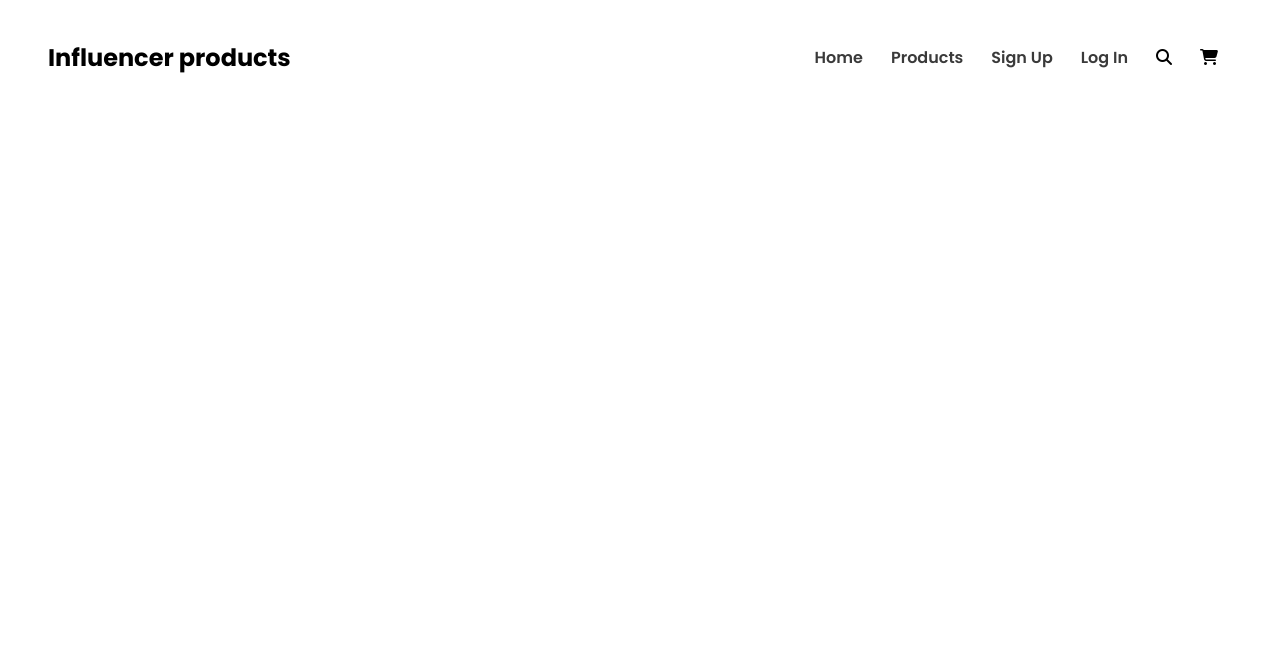
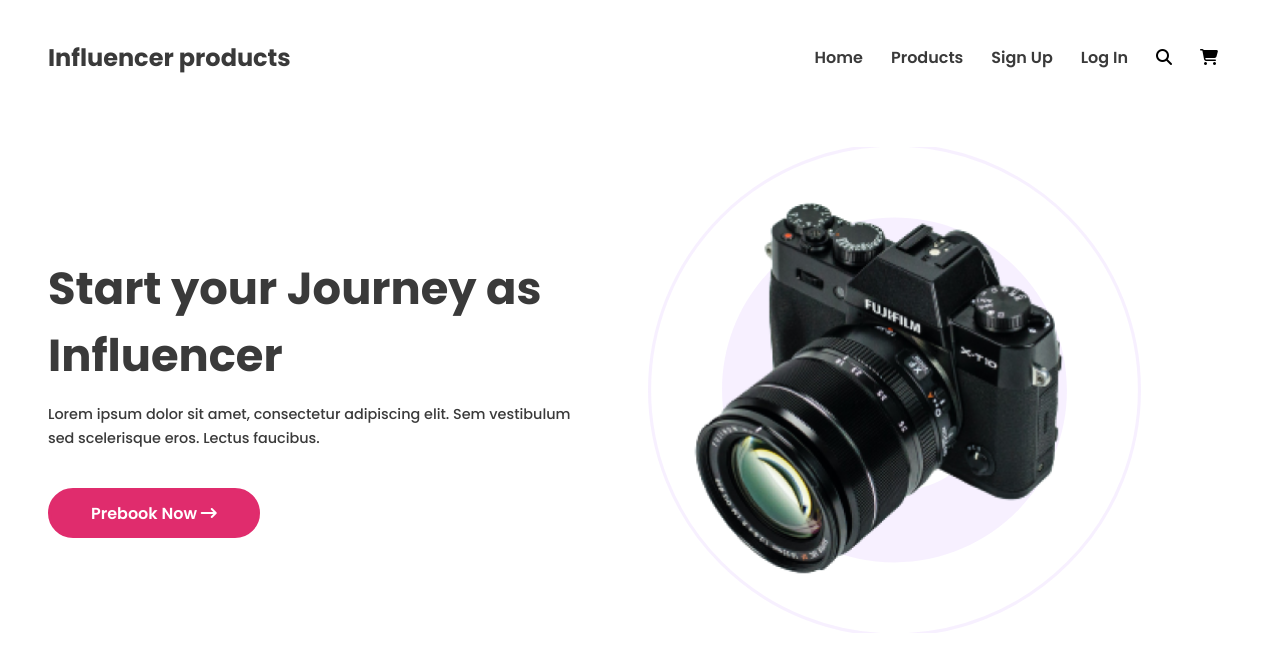
Before and after one commit to sarfarazakram576/influencer-gear, a plain HTML site: page index.html in a window 1280 px wide. Drawn offline with Linux system fonts and the light colour scheme.

Commit message:
Add influencer  section of influencer-gear

```diff
--- a/index.html
+++ b/index.html
@@ -26,6 +26,20 @@
 </div>
 </header>
 
-
+<main>
+    <section class="influencer">
+        <div class="influencer-container">
+            <div class="influencer-items1">
+                <h1 style="font-size: 2.8rem;margin: .8rem 0;">Start your Journey as
+                    Influencer</h1>
+                <p style="font-size: .9rem; margin-bottom: 2.4rem;font-weight: 500;">Lorem ipsum dolor sit amet, consectetur adipiscing elit. Sem vestibulum sed scelerisque eros. Lectus faucibus.</p>
+                <button class="btn" style="border-radius: 2rem;">Prebook Now <i class="fa-solid fa-arrow-right-long color" ></i></button>
+            </div>
+            <div class="influencer-items2">
+                <img src="images/main-camera.png" alt="">
+            </div>
+        </div>
+    </section>
+</main>
 </body>
 </html>
--- a/style.css
+++ b/style.css
@@ -4,6 +4,7 @@
     margin: 0;
     padding: 0;
     font-family: "Poppins", serif;
+    color: #3a3a3a;
 }
 header{
     padding: 2.5rem 3rem;
@@ -30,6 +31,63 @@
     font-size: 1rem;
 }
 
+
+
+.influencer-container{
+    display: flex;
+    justify-content: space-between;
+    align-items: center;
+    gap: 3rem;
+    padding: 1rem 3rem;
+max-width: 100vw;
+margin: 1rem auto;
+}
+
+.influencer-items1{
+    width: 49%;
+}
+.influencer-items2{
+    width: 49%;
+    background: url("images/Circle design.svg");
+    background-repeat: no-repeat no-repeat;
+padding: 2rem 1rem;
+   background-size: 84.5%;
+   background-position: center left;
+}
+.influencer-items2 img{
+    width: 80%;
+}
+p{
+    line-height: 1.5rem;
+}
+.btn{
+    background-color: #E02C6D;
+    color: white;
+    border: 3px solid #E02C6D;
+    font-weight: 600;
+    font-size: 1rem;
+    padding: .6rem 2.5rem;
+}
+.btn:hover{
+    background-color: transparent;
+    color: #E02C6D;
+    border: 3px solid #E02C6D;
+
+}
+.btn i{
+    color: white;
+}
+.btn:hover  .color{
+    margin-left: .2rem;
+    color: #E02C6D;
+
+}
+
+
+
+
+
+
 @media   screen and (max-width:800px) {
   header{
     padding: 2.5rem .7rem;
@@ -42,4 +100,21 @@
     nav {
         display: none;
     }
+
+
+    .influencer-container{
+        flex-direction: column-reverse;
+        text-align: center;
+
+    }
+
+    .influencer-items1{
+        width: 100%;
+    }
+    .influencer-items2{
+        width: 90%;
+        background-size: 80%;
+
+        background-position: center center;
+    }
 }
```
